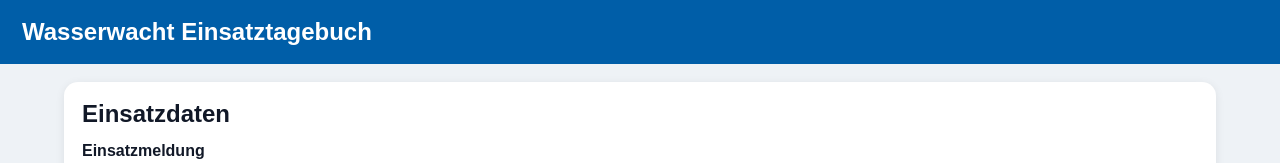
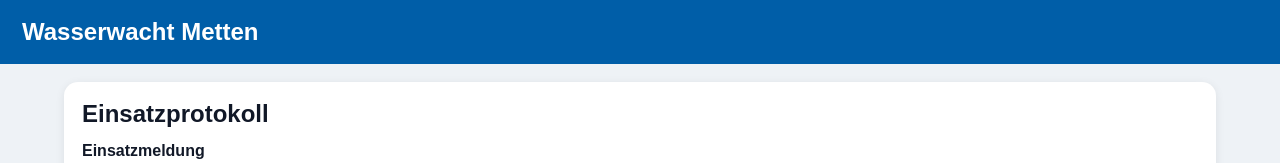
Before and after one commit to ysgfcv9hdk-Hersteller/Einsatzprotokoll, a plain HTML site: page index.html in a window 1280 px wide. Shown: the top 163 px of the page. Drawn offline with Linux system fonts and the light colour scheme.

Commit message:
Überschrift geändert

```diff
--- a/index.html
+++ b/index.html
@@ -3,7 +3,7 @@
 <head>
 <meta charset="utf-8">
 <meta name="viewport" content="width=device-width, initial-scale=1">
-<title>WW Einsatztagebuch</title>
+<title>WW Einsatzprotokoll</title>
 <style>
 :root{
   --blue:#005ea8;
@@ -181,12 +181,12 @@
 </head>
 <body>
 <header>
-  <h1>Wasserwacht Einsatztagebuch</h1>
+  <h1>Wasserwacht Metten</h1>
 </header>
 
 <main>
   <section class="card">
-    <h2>Einsatzdaten</h2>
+    <h2>Einsatzprotokoll</h2>
     <label for="einsatzmeldung">Einsatzmeldung</label>
     <input id="einsatzmeldung" placeholder="z. B. Person im Wasser / Vermisstensuche">
 
@@ -286,7 +286,7 @@
   </section>
 
   <section class="card">
-    <h3>Auflistung / Einsatztagebuch</h3>
+    <h3>Auflistung / Einsatzprotokoll</h3>
     <table class="timeline-table">
       <thead>
         <tr>
```
